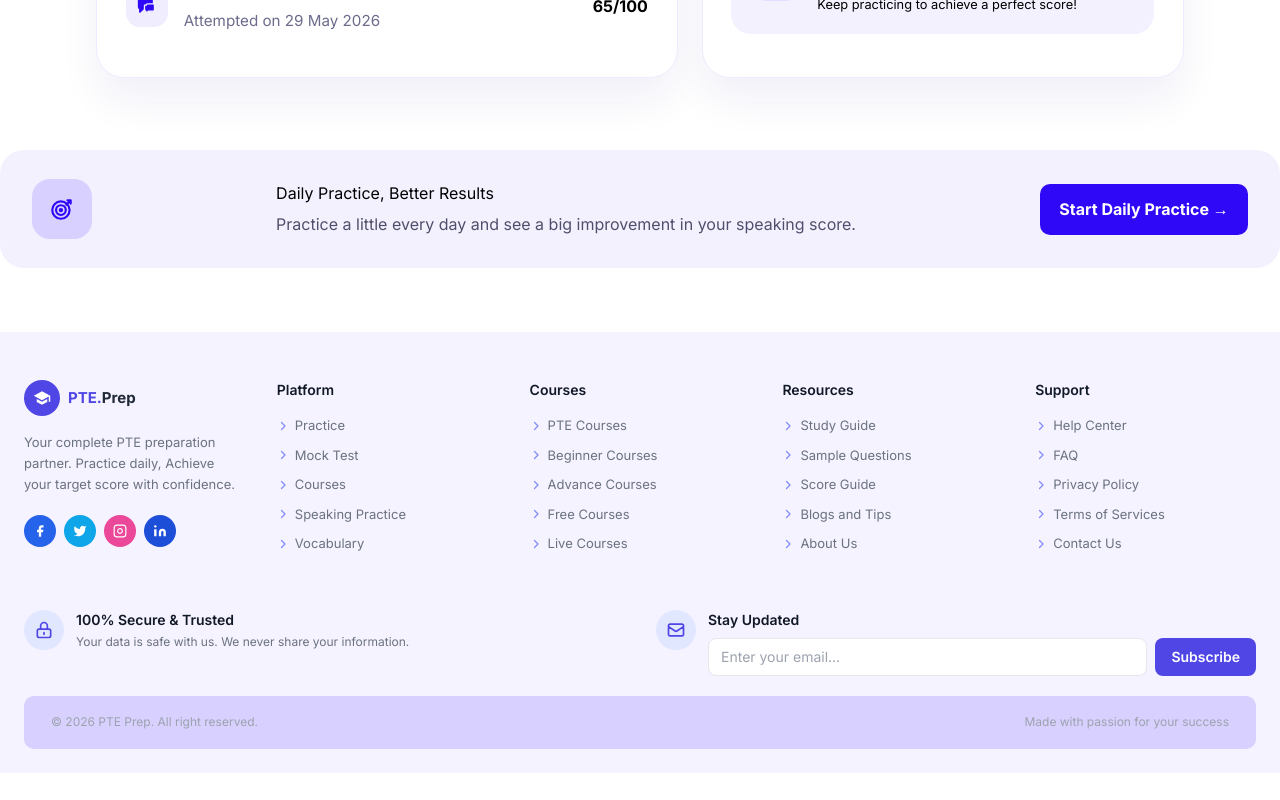
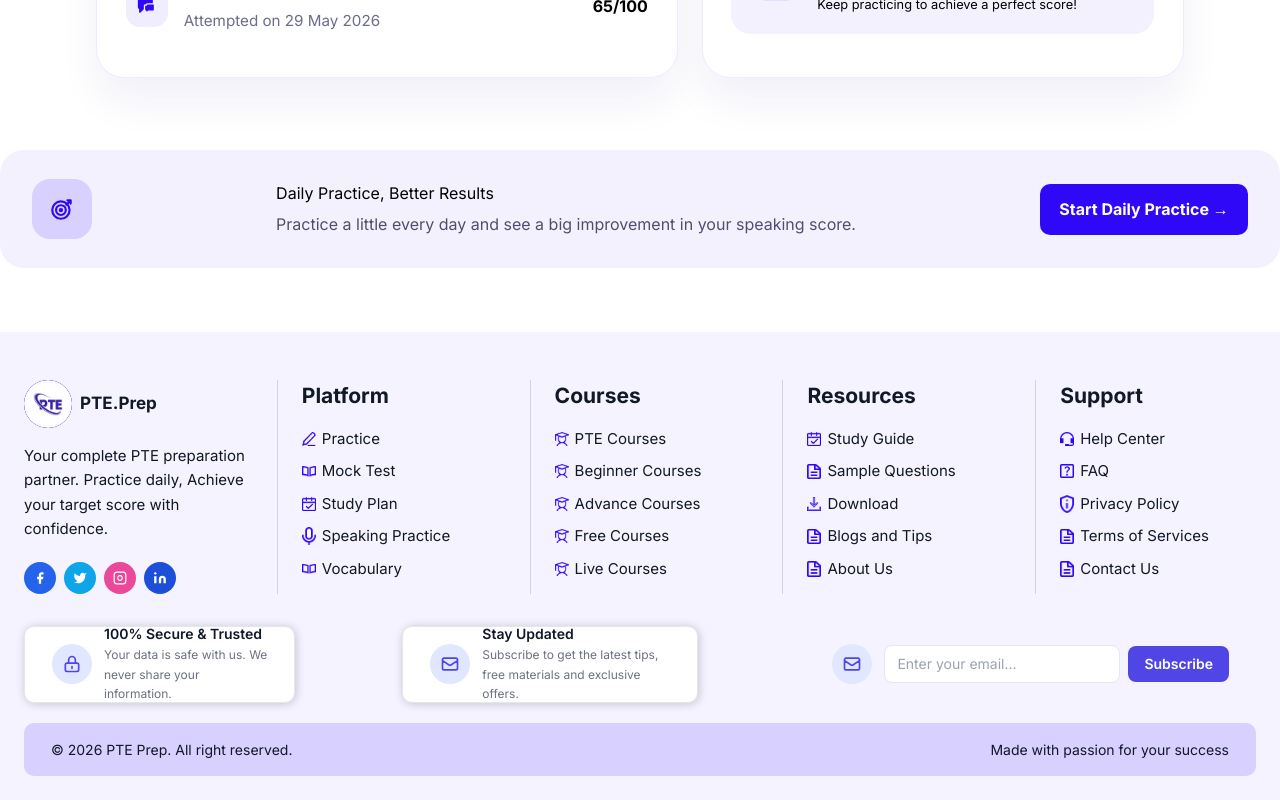
Before and after one commit to AuralithBit0822/PTE, a Next.js app in the folder frontend/: page /practice in a window 1280 px wide. Shown: the part 1887-2687 px from the top of the page. Before the commit the page ends 2660 px from the top, so only its background shows below. Built offline with nearby package versions, Linux system fonts and the light colour scheme.

Commit message:
feat: footer with per-link icons, logo image, and link updates

```diff
--- a/frontend/components/common/Footer.tsx
+++ b/frontend/components/common/Footer.tsx
@@ -2,12 +2,39 @@
 
 import React, { useState } from 'react';
 import Link from 'next/link';
+import Image from 'next/image';
 
-const footerColumns = {
-  Platform: ['Practice', 'Mock Test', 'Courses', 'Speaking Practice', 'Vocabulary'],
-  Courses: ['PTE Courses', 'Beginner Courses', 'Advance Courses', 'Free Courses', 'Live Courses'],
-  Resources: ['Study Guide', 'Sample Questions', 'Score Guide', 'Blogs and Tips', 'About Us'],
-  Support: ['Help Center', 'FAQ', 'Privacy Policy', 'Terms of Services', 'Contact Us'],
+type LinkItem = { label: string; icon?: string };
+
+const footerColumns: Record<string, LinkItem[]> = {
+  Platform: [
+    { label: 'Practice', icon: '/images/Group 10.png' },
+    { label: 'Mock Test', icon: '/images/Vector (1).png' },
+    { label: 'Study Plan', icon: '/images/Group.png' },
+    { label: 'Speaking Practice', icon: '/images/Group (1).png' },
+    { label: 'Vocabulary', icon: '/images/Vector (1).png' },
+  ],
+  Courses: [
+    { label: 'PTE Courses', icon: '/images/Vector (2).png' },
+    { label: 'Beginner Courses', icon: '/images/Vector (2).png' },
+    { label: 'Advance Courses', icon: '/images/Vector (2).png' },
+    { label: 'Free Courses', icon: '/images/Vector (2).png' },
+    { label: 'Live Courses', icon: '/images/Vector (2).png' },
+  ],
+  Resources: [
+    { label: 'Study Guide', icon: '/images/Group.png' },
+    { label: 'Sample Questions', icon: '/images/Vector (4).png' },
+    { label: 'Download', icon: '/images/Vector (3).png' },
+    { label: 'Blogs and Tips', icon: '/images/Vector (4).png' },
+    { label: 'About Us', icon: '/images/Vector (4).png' },
+  ],
+  Support: [
+    { label: 'Help Center', icon: '/images/Vector (5).png' },
+    { label: 'FAQ', icon: '/images/Vector (6).png' },
+    { label: 'Privacy Policy', icon: '/images/Vector (7).png' },
+    { label: 'Terms of Services', icon: '/images/Vector (4).png' },
+    { label: 'Contact Us', icon: '/images/Vector (4).png' },
+  ],
 };
 
 export default function Footer() {
@@ -23,20 +50,15 @@ export default function Footer() {
           <div className="col-span-1">
             {/* Logo */}
             <div className="flex items-center gap-2 mb-4">
-              <div className="w-9 h-9 rounded-full bg-indigo-600 flex items-center justify-center">
-                <svg width="18" height="18" viewBox="0 0 24 24" fill="none">
-                  <path
-                    d="M12 3L1 9l11 6 9-4.91V17h2V9L12 3zM5 13.18v4L12 21l7-3.82v-4L12 17l-7-3.82z"
-                    fill="white"
-                  />
-                </svg>
+              <div className="w-12 h-12 rounded-full bg-[#3008F8] flex items-center justify-center overflow-hidden flex-shrink-0">
+                <Image src="/images/PTElogo.png" alt="PTE Prep Logo" width={48} height={48} className="rounded-full object-cover" />
               </div>
-              <span className="text-[15px] font-bold">
-                <span className="text-indigo-600">PTE.</span>
-                <span className="text-gray-800">Prep</span>
+              <span className="text-[17px] font-bold">
+                <span className="text-gray-900">PTE.</span>
+                <span className="text-gray-900">Prep</span>
               </span>
             </div>
-            <p className="text-[13px] text-gray-500 leading-relaxed mb-5">
+            <p className="text-[15px] text-gray-900 leading-relaxed mb-5">
               Your complete PTE preparation partner. Practice daily, Achieve your target score with
               confidence.
             </p>
@@ -90,15 +112,24 @@ export default function Footer() {
 
           {/* Link Columns */}
           {Object.entries(footerColumns).map(([category, links]) => (
-            <div key={category}>
-              <h4 className="font-semibold text-gray-900 text-sm mb-4">{category}</h4>
+            <div key={category} className="border-l border-gray-300 pl-6">
+              <h4 className="font-bold text-gray-900 text-[21px] mb-4">{category}</h4>
               <ul className="space-y-2.5">
-                {links.map((link) => (
-                  <li key={link}>
+                {links.map((item) => (
+                  <li key={item.label}>
                     <Link
                       href="#"
-                      className="text-[13px] text-gray-500 hover:text-indigo-600 transition-colors flex items-center gap-1.5"
+                      className="text-[15px] text-gray-900 hover:text-indigo-600 transition-colors flex items-center gap-1.5"
                     >
+                      {item.icon ? (
+                        <Image
+                          src={item.icon}
+                          alt=""
+                          width={14}
+                          height={14}
+                          className="flex-shrink-0"
+                        />
+                      ) : (
                         <svg
                           className="w-3 h-3 text-indigo-400 flex-shrink-0"
                           fill="none"
@@ -107,7 +138,8 @@ export default function Footer() {
                         >
                           <path strokeLinecap="round" strokeLinejoin="round" strokeWidth={2.5} d="M9 5l7 7-7 7" />
                         </svg>
-                      {link}
+                      )}
+                      {item.label}
                     </Link>
                   </li>
                 ))}
@@ -117,43 +149,44 @@ export default function Footer() {
         </div>
 
         {/* Divider */}
-        <div className="pt-6 mb-5">
-          <div className="grid grid-cols-2 gap-8">
-            {/* Security Badge */}
-            <div className="flex items-start gap-3">
+        <div className="flex items-center gap-[107px] mb-5">
+          {/* Card 1: Security Badge */}
+          <div className="flex items-center gap-3 h-[77px] rounded-[10px] bg-white border border-gray-200 px-[27px]" style={{ boxShadow: '1px 1px 10px 0px #00000033' }}>
               <div className="w-10 h-10 rounded-full bg-indigo-100 flex items-center justify-center flex-shrink-0">
                 <svg className="w-5 h-5 text-indigo-600" fill="none" stroke="currentColor" viewBox="0 0 24 24">
-                  <path
-                    strokeLinecap="round"
-                    strokeLinejoin="round"
-                    strokeWidth={2}
-                    d="M12 15v2m-6 4h12a2 2 0 002-2v-6a2 2 0 00-2-2H6a2 2 0 00-2 2v6a2 2 0 002 2zm10-10V7a4 4 0 00-8 0v4h8z"
-                  />
+                  <path strokeLinecap="round" strokeLinejoin="round" strokeWidth={2}
+                    d="M12 15v2m-6 4h12a2 2 0 002-2v-6a2 2 0 00-2-2H6a2 2 0 00-2 2v6a2 2 0 002 2zm10-10V7a4 4 0 00-8 0v4h8z" />
                 </svg>
               </div>
               <div>
                 <p className="font-semibold text-sm text-gray-900">100% Secure & Trusted</p>
-                <p className="text-xs text-gray-500 mt-0.5 leading-relaxed">
-                  Your data is safe with us. We never share your information.
-                </p>
+                <p className="text-xs text-gray-500 mt-[1px] leading-relaxed">Your data is safe with us. We never share your information.</p>
             </div>
           </div>
 
-            {/* Stay Updated */}
-            <div className="flex items-start gap-3">
+          {/* Card 2: Stay Updated */}
+          <div className="flex items-center gap-3 h-[77px] rounded-[10px] bg-white border border-gray-200 px-[27px]" style={{ boxShadow: '1px 1px 10px 0px #00000033' }}>
             <div className="w-10 h-10 rounded-full bg-indigo-100 flex items-center justify-center flex-shrink-0">
               <svg className="w-5 h-5 text-indigo-600" fill="none" stroke="currentColor" viewBox="0 0 24 24">
-                  <path
-                    strokeLinecap="round"
-                    strokeLinejoin="round"
-                    strokeWidth={2}
-                    d="M3 8l7.89 5.26a2 2 0 002.22 0L21 8M5 19h14a2 2 0 002-2V7a2 2 0 00-2-2H5a2 2 0 00-2 2v10a2 2 0 002 2z"
-                  />
+                <path strokeLinecap="round" strokeLinejoin="round" strokeWidth={2}
+                  d="M3 8l7.89 5.26a2 2 0 002.22 0L21 8M5 19h14a2 2 0 002-2V7a2 2 0 00-2-2H5a2 2 0 00-2 2v10a2 2 0 002 2z" />
               </svg>
             </div>
-              <div className="flex-1">
-                <p className="font-semibold text-sm text-gray-900 mb-2">Stay Updated</p>
-                <div className="flex gap-2">
+            <div>
+              <p className="font-semibold text-sm text-gray-900">Stay Updated</p>
+              <p className="text-xs text-gray-500 mt-[1px] leading-relaxed">Subscribe to get the latest tips, free materials and exclusive offers.</p>
+            </div>
+          </div>
+
+          {/* Card 3: Email + Subscribe */}
+          <div className="flex items-center gap-3 h-[77px] rounded-[10px] bg-[#F5F3FF] px-[27px] flex-shrink-0">
+              <div className="w-10 h-10 rounded-full bg-indigo-100 flex items-center justify-center flex-shrink-0">
+                <svg className="w-5 h-5 text-indigo-600" fill="none" stroke="currentColor" viewBox="0 0 24 24">
+                  <path strokeLinecap="round" strokeLinejoin="round" strokeWidth={2}
+                    d="M3 8l7.89 5.26a2 2 0 002.22 0L21 8M5 19h14a2 2 0 002-2V7a2 2 0 00-2-2H5a2 2 0 00-2 2v10a2 2 0 002 2z" />
+                </svg>
+              </div>
+              <div className="flex items-center gap-2 flex-1">
                 <input
                   id="footer-email"
                   type="email"
@@ -171,13 +204,11 @@ export default function Footer() {
               </div>
             </div>
           </div>
-          </div>
-        </div>
 
         {/* Copyright Bar */}
         <div className="w-full h-[53px] rounded-[10px] bg-[#3008F826] pt-[10px] pb-[10px] pl-[27px] pr-[27px] flex items-center justify-between mt-[10px]">
-          <p className="text-xs text-gray-400">© 2026 PTE Prep. All right reserved.</p>
-          <p className="text-xs text-gray-400">Made with passion for your success</p>
+          <p className="text-[14px] text-gray-900">© 2026 PTE Prep. All right reserved.</p>
+          <p className="text-[14px] text-gray-900">Made with passion for your success</p>
         </div>
       </div>
     </footer>
```
Lines whose indentation alone changed are shown as unchanged.
